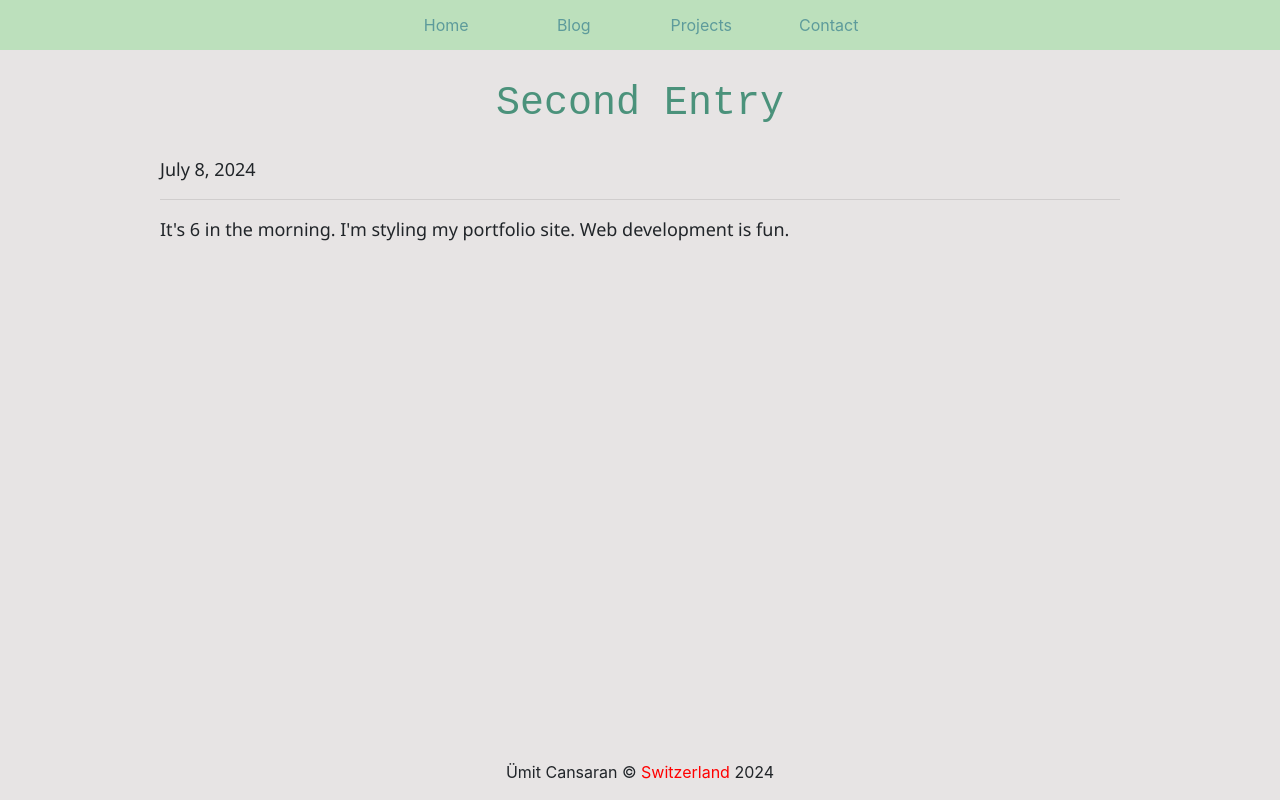
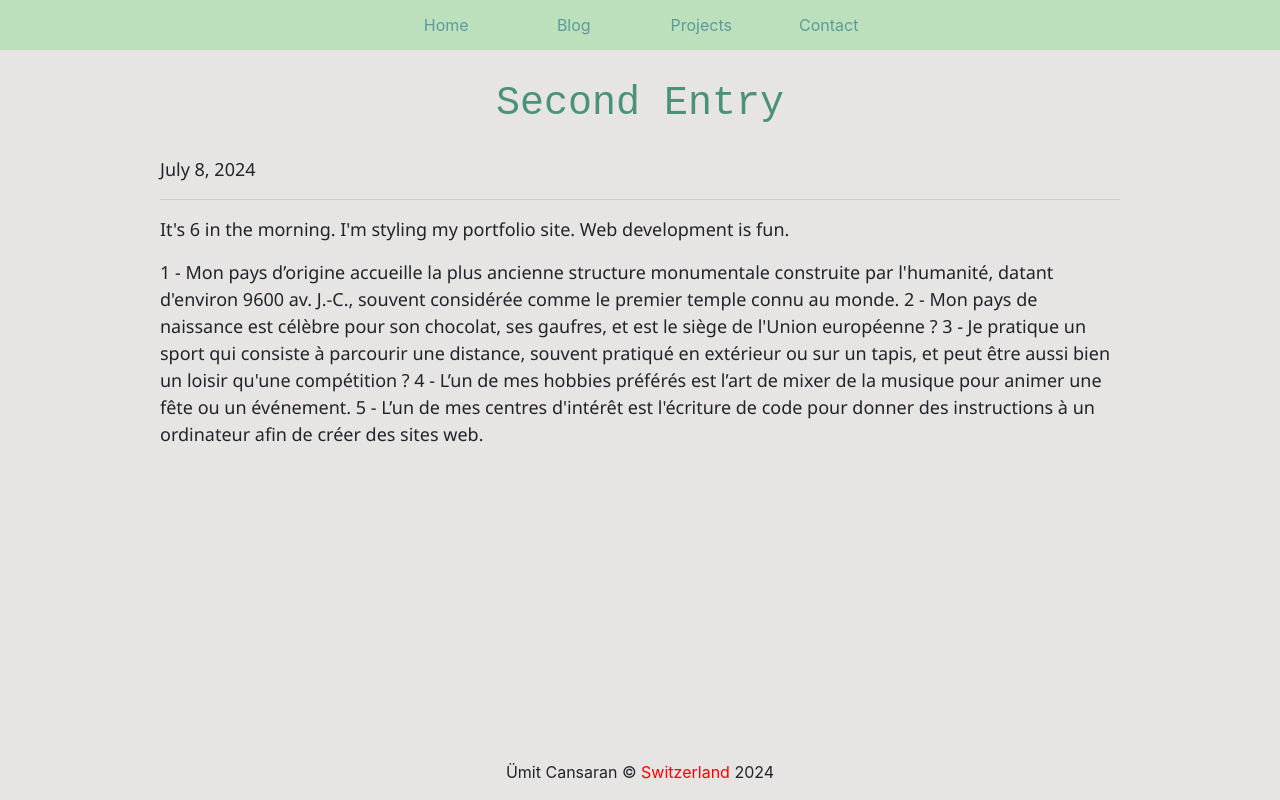
Before and after one commit to umitcansaran/portfolio, a plain HTML site: page blog/second-entry/index.html in a window 1280 px wide. Drawn offline with nearby package versions, Linux system fonts and the light colour scheme.

Commit message:
Update index.html

```diff
--- a/blog/second-entry/index.html
+++ b/blog/second-entry/index.html
@@ -31,6 +31,15 @@
         <hr />
 
         <p>It's 6 in the morning. I'm styling my portfolio site. Web development is fun.</p>
+        <p>1 - Mon pays d’origine accueille la plus ancienne structure monumentale construite par l'humanité, datant d'environ 9600 av. J.-C., souvent considérée comme le premier temple connu au monde.
+
+2 - Mon pays de naissance est célèbre pour son chocolat, ses gaufres, et est le siège de l'Union européenne ?
+
+3 - Je pratique un sport qui consiste à parcourir une distance, souvent pratiqué en extérieur ou sur un tapis, et peut être aussi bien un loisir qu'une compétition ?
+
+4 - L’un de mes hobbies préférés est l’art de mixer de la musique pour animer une fête ou un événement.
+
+5 - L’un de mes centres d'intérêt est l'écriture de code pour donner des instructions à un ordinateur afin de créer des sites web.</p>
       </div>
 
       <footer>
```
